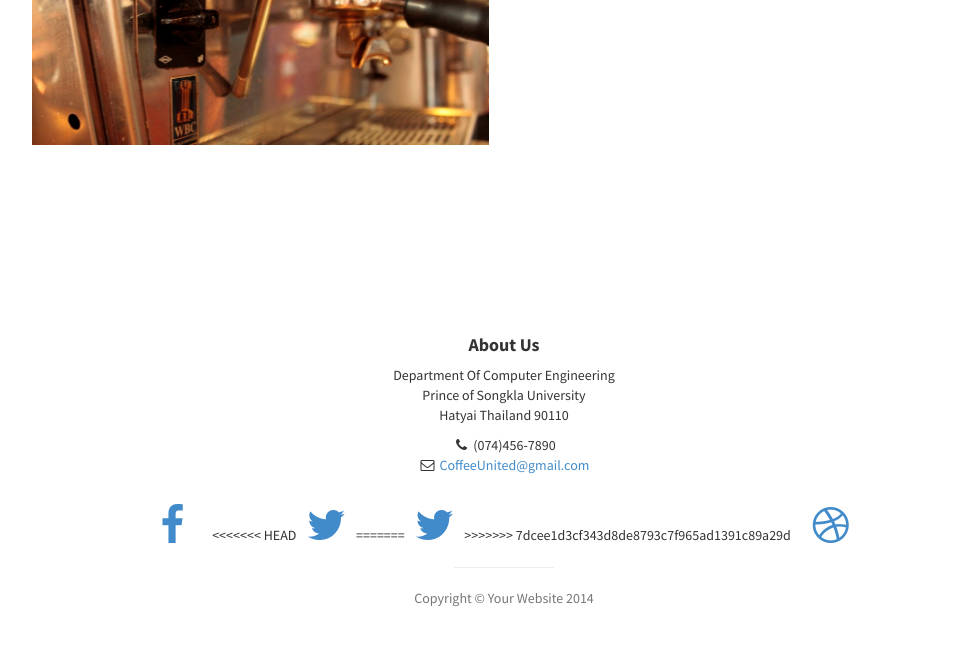
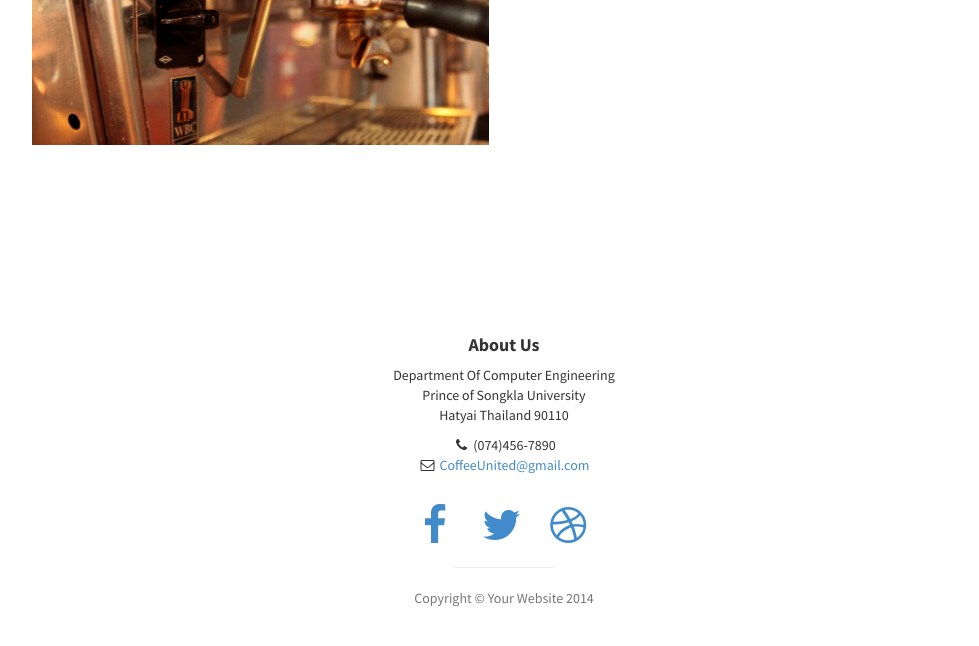
Before and after one commit to Nutalways/web-app, a plain HTML site: page index.html in a window 1280 px wide. Shown: the part 2434-3080 px from the top of the page, without its empty margins (136-1115 px from the left). Drawn offline with Linux system fonts and the light colour scheme.

Commit message:
edit colition code

```diff
--- a/index.html
+++ b/index.html
@@ -206,18 +206,13 @@
                         <li><i class="fa fa-envelope-o fa-fw"></i>  <a href="mailto:name@example.com">CoffeeUnited@gmail.com</a>
                         </li>
                     </ul>
-                    </h4>
                     <br>
                     <ul class="list-inline">
                         <li>
                             <a href="https://www.facebook.com/pages/Coffee-United/921432887870447"><i class="fa fa-facebook fa-fw fa-3x"></i></a>
                         </li>
 						<li>
-<<<<<<< HEAD
-                            <a href="https://www.facebook.com/l.php?u=https%3A%2F%2Ftwitter.com%2FCoffeeUnited01&h=iAQEf4VIC"><i class="fa fa-twitter fa-fw fa-3x"></i></a>
-=======
                             <a href="https://twitter.com/CoffeeUnited01"><i class="fa fa-twitter fa-fw fa-3x"></i></a>
->>>>>>> 7dcee1d3cf343d8de8793c7f965ad1391c89a29d
                         </li>
                         <li>
                             <a><i class="fa fa-dribbble fa-fw fa-3x"></i></a>
```
